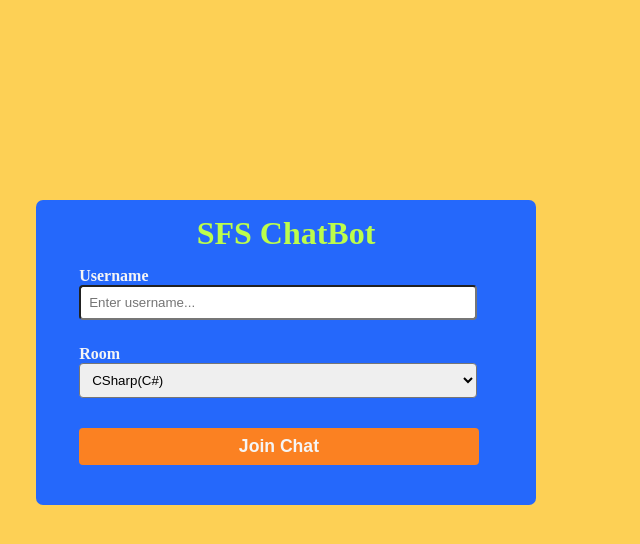
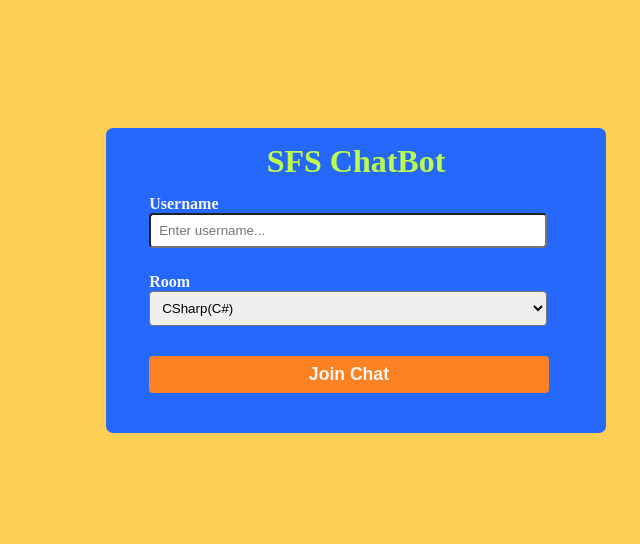
Before and after one commit to salmanshafiq00/ChatBot, a website: page index.html in a window 1280 px wide. Shown: the whole page, without its empty margins (284-924 px from the left). Drawn offline with Linux system fonts and the light colour scheme.

Commit message:
styleChange

```diff
--- a/index.html
+++ b/index.html
@@ -4,7 +4,7 @@
 		<meta charset="UTF-8" />
 		<meta name="viewport" content="width=device-width, initial-scale=1.0" />
 		<meta http-equiv="X-UA-Compatible" content="ie=edge" />
-		<link rel="stylesheet" href="/public/style.css">
+		<link rel="stylesheet" href="style.css">
 		<title>SFS ChatBot</title>
 	</head>
 	<body id="body">
--- a/index.js
+++ b/index.js
@@ -15,7 +15,7 @@ const io =  socketio(server);
 // Set static folder
 app.use(express.static(__dirname + "/public"));
 app.get("/", (req, res) => {
-    res.sendFile(__dirname + "/index.htmlindex.html");
+    res.sendFile(__dirname + "/index.html");
 });
 
 
--- a/public/style.css
+++ b/public/style.css
@@ -149,10 +149,8 @@ div.message :last-child{
     width: 50%;
     padding: 15px;
     max-width: 500px;
-    position: absolute;
-    left: 25%;
-    right: 25%;
-    top: 200px;
+    margin: auto;
+    margin-top: 10%;
     border-radius: 7px;
 
 }
```
